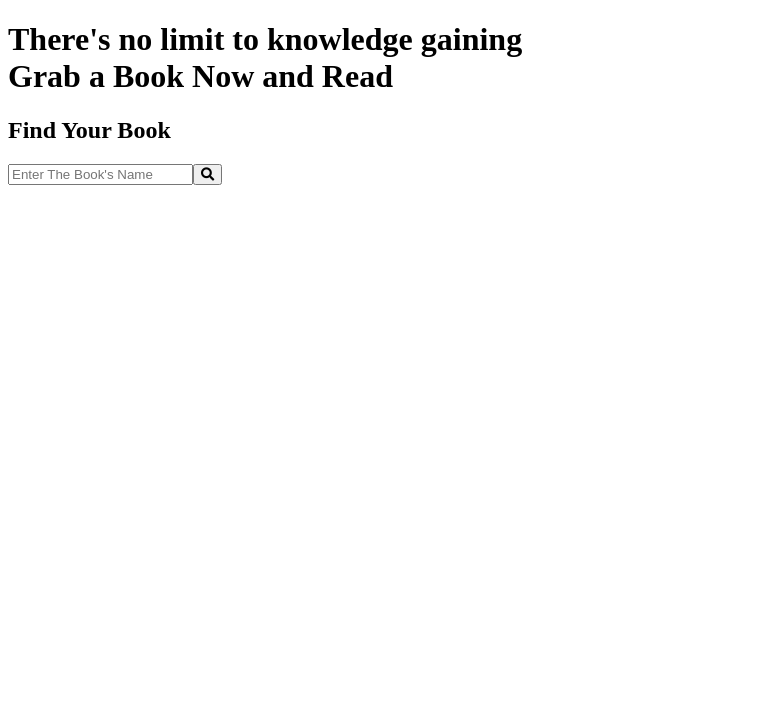
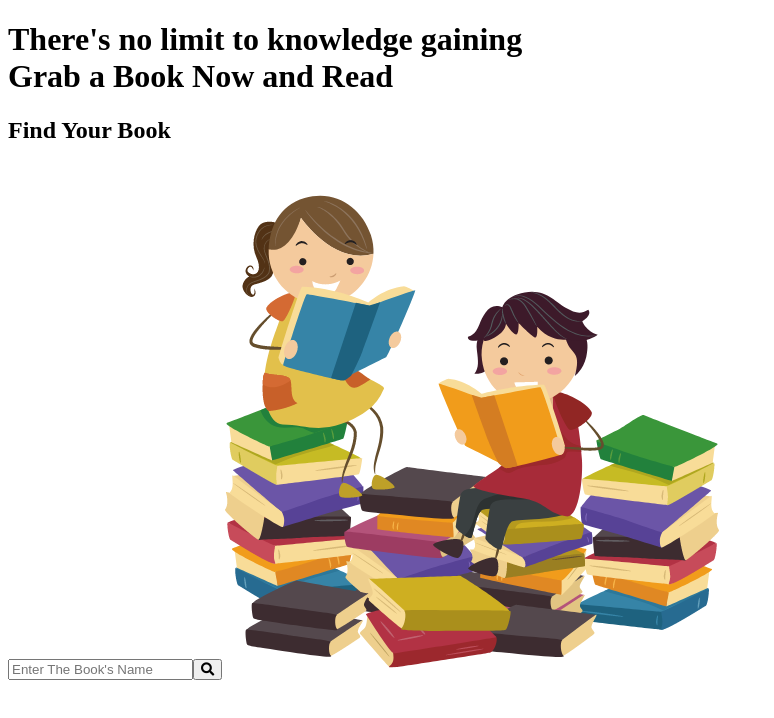
Before and after one commit to puritymwaura/e-access-books, a React (Create React App) app: page / in a window 1280 px wide. Shown: the top 718 px of the page, without its empty margins (0-774 px from the left). Built offline with nearby package versions, Linux system fonts and the light colour scheme.

Commit message:
adding my css file

```diff
--- a/src/components/Main.js
+++ b/src/components/Main.js
@@ -12,6 +12,7 @@
                 <div className="search">
                     <input type="text" placeholder="Enter The Book's Name" />
                     <button><i class="fa fa-search" aria-hidden="true"></i></button>
+                    <img src="./images/bg2.png" />
                 </div>
             </div>
            </div>
--- /dev/null
+++ b/src/components/style.css
@@ -0,0 +1,8 @@
+@import url('https://fonts.googleapis.com/css2?family=Big+Shoulders+Display:wght@700&family=Lexend+Deca:wght@300;400&family=Poppins:ital,wght@0,400;1,300&family=Tangerine:wght@700&display=swap');
+
+*{
+    padding: 0;
+    margin: 0;
+    box-sizing: border-box;
+    font-family: 'Poppins', sans-serif;
+}
```
